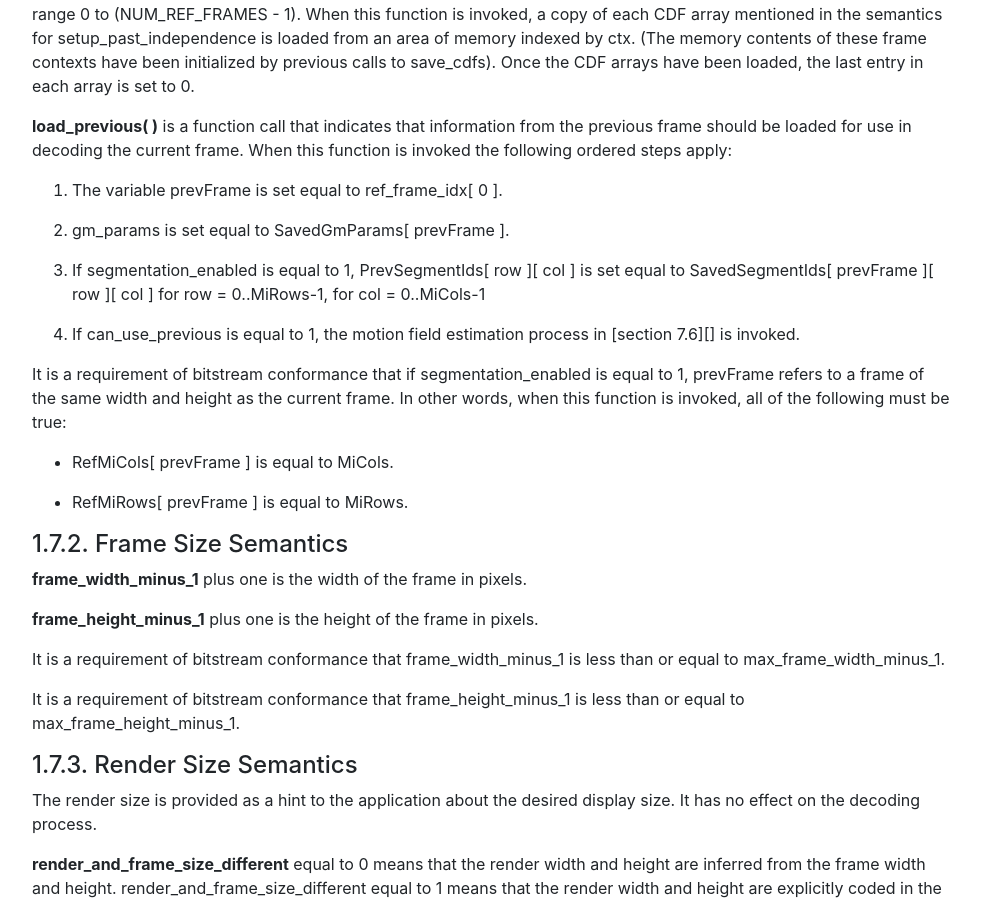
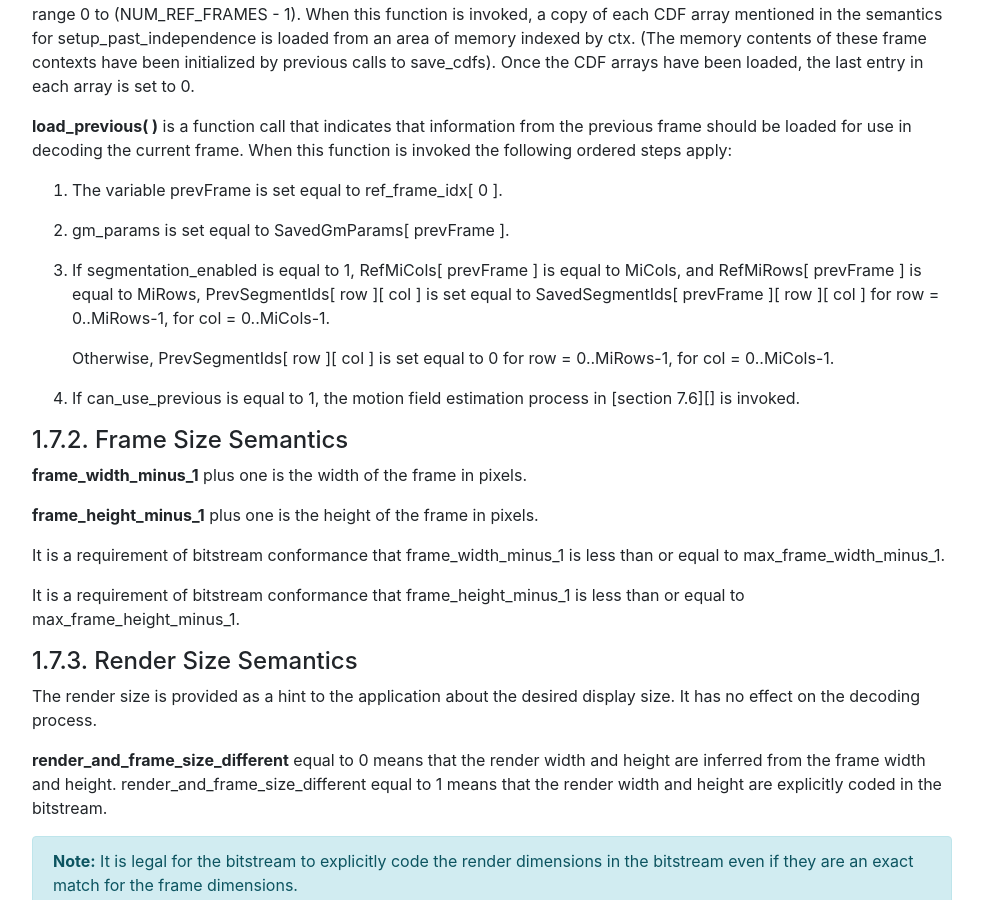
Before and after one commit to AOMediaCodec/av1-spec, a Jekyll site: the page built from 07.bitstream.semantics.md, in a window 1280 px wide and 900 px high, scrolled down 21162 px. Shown: the whole window, without its empty margins (53-1036 px from the left). Built offline with Jekyll 4.4.1, drawn with Linux system fonts in a browser that asks for light colours; nearby versions of some CDN libraries; our own code applies the rules of GitHub Pages for plain Markdown files.

Commit message:
Set PrevSegmentIds to zero if reference frame size doesn't match current frame size

```diff
--- a/07.bitstream.semantics.md
+++ b/07.bitstream.semantics.md
@@ -932,17 +932,13 @@ When this function is invoked the following ordered steps apply:
 
   2. gm_params is set equal to SavedGmParams[ prevFrame ].
 
-  3. If segmentation_enabled is equal to 1, PrevSegmentIds[ row ][ col ] is set equal to SavedSegmentIds[ prevFrame ][ row ][ col ] for row = 0..MiRows-1, for col = 0..MiCols-1
+  3. If segmentation_enabled is equal to 1, RefMiCols[ prevFrame ] is equal to MiCols, and
+     RefMiRows[ prevFrame ] is equal to MiRows, PrevSegmentIds[ row ][ col ] is set equal to
+     SavedSegmentIds[ prevFrame ][ row ][ col ] for row = 0..MiRows-1, for col = 0..MiCols-1.
+
+     Otherwise, PrevSegmentIds[ row ][ col ] is set equal to 0 for row = 0..MiRows-1, for col = 0..MiCols-1.
 
   4. If can_use_previous is equal to 1, the motion field estimation process in [section 7.6][] is invoked.
-
-It is a requirement of bitstream conformance that if segmentation_enabled is equal to 1, prevFrame refers to a frame of the same
-width and height as the current frame.
-In other words, when this function is invoked, all of the following must be true:
-
-  * RefMiCols[ prevFrame ] is equal to MiCols.
-
-  * RefMiRows[ prevFrame ] is equal to MiRows.
 
 
 #### Frame Size Semantics
```
Also changed, not shown: 06.bitstream.syntax.md (+3 -1 lines).
